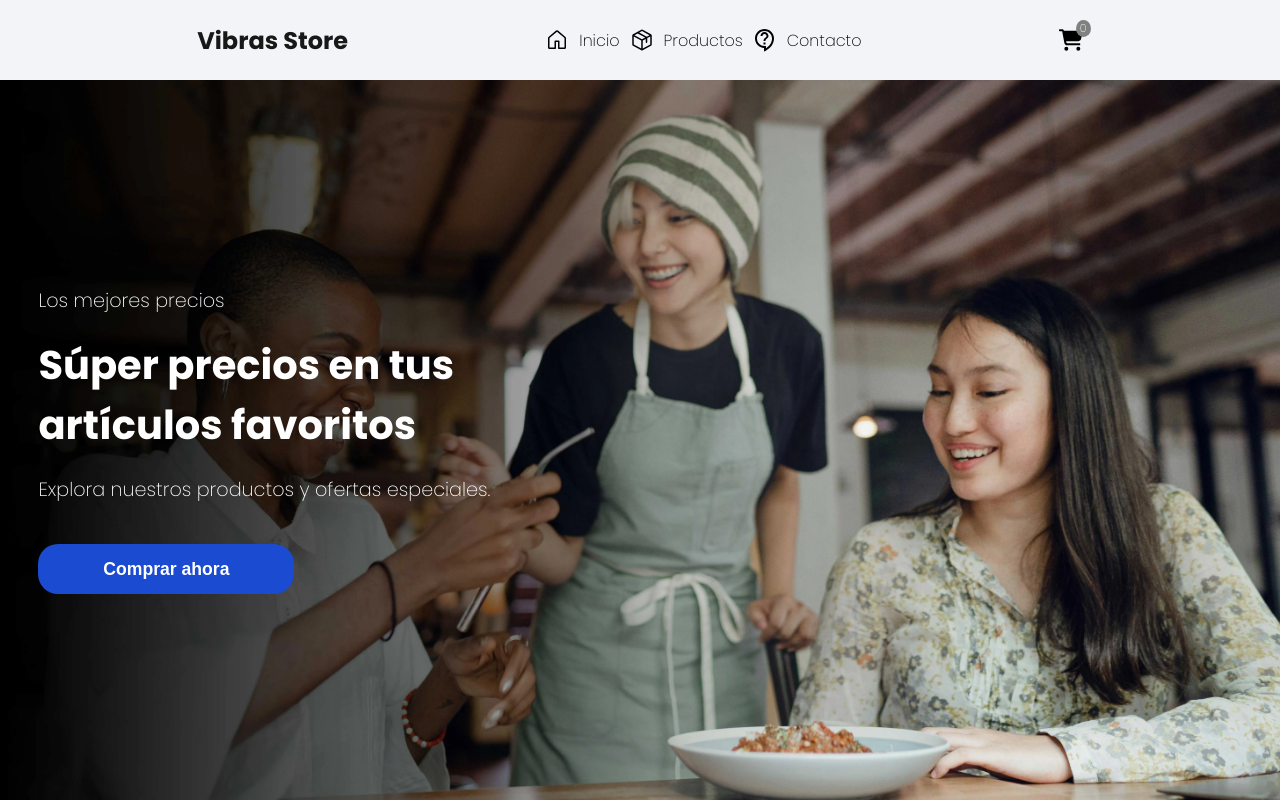
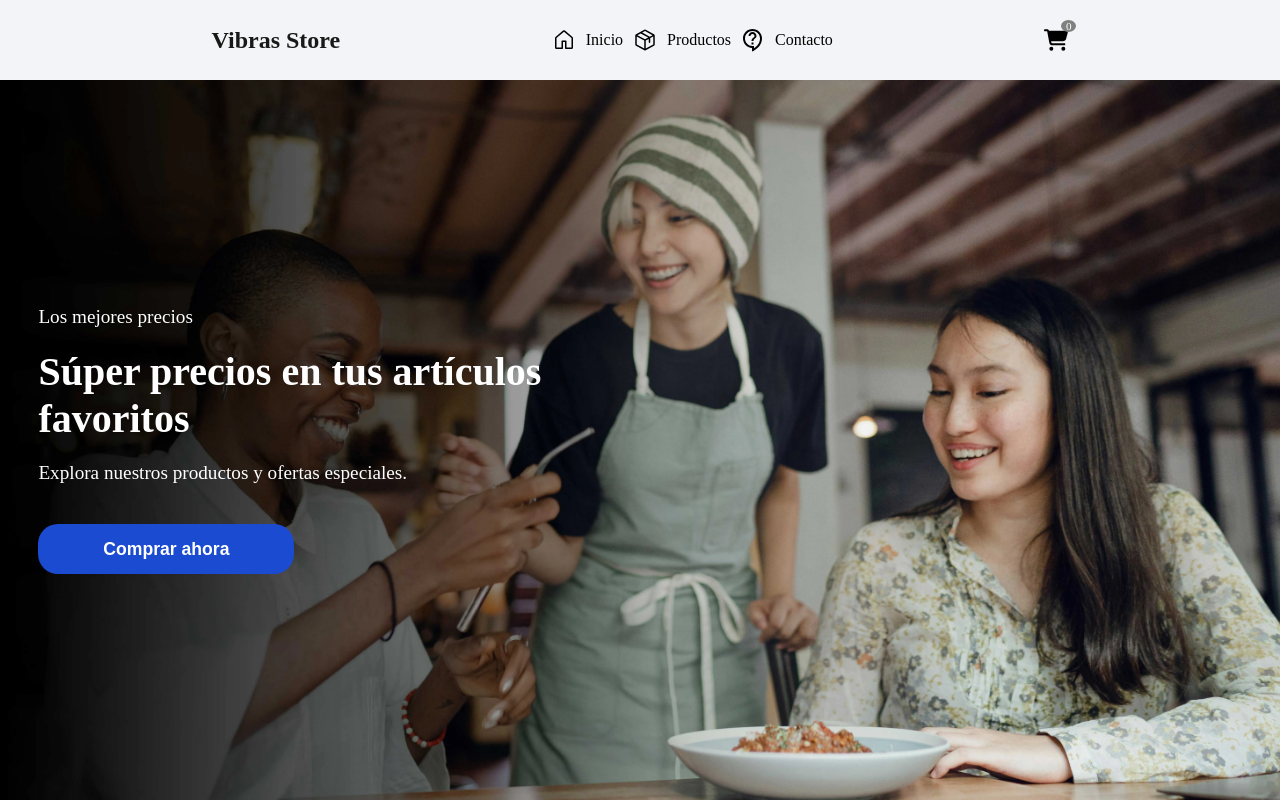
Before and after one commit to YonierGM/vibras-store-frontend, a React (Vite) app: page / in a window 1280 px wide. Built offline with nearby package versions, Linux system fonts and the light colour scheme.

Commit message:
out google font performance

```diff
--- a/index.html
+++ b/index.html
@@ -8,14 +8,8 @@
       name="description"
       content="Descubrí lo mejor en estilo y vibras positivas con Vibras Store. Productos únicos para vos, envío a todo el país y atención personalizada."
     />
-
-    <!-- Preconnect para Google Fonts -->
-    <link rel="preconnect" href="https://fonts.googleapis.com" />
-    <link rel="preconnect" href="https://fonts.gstatic.com" crossorigin="anonymous" />
-
-    <!-- Importación de Google Fonts -->
-    <link href="https://fonts.googleapis.com/css2?family=Poppins:wght@200;400;600;700&display=swap" rel="stylesheet" /><title>Vibras Store | Tienda online</title>
-      <body>
+    <title>Vibras Store | Tienda online</title>
+  <body>
     <div id="root"></div>
     <script type="module" src="/src/main.jsx"></script>
   </body>
--- a/src/index.css
+++ b/src/index.css
@@ -1,4 +1,4 @@
-:root {
+/* :root {
   font-family: "Poppins", Arial, sans-serif;
   font-weight: 200;
   font-style: normal;
@@ -7,7 +7,7 @@
   text-rendering: optimizeLegibility;
   -webkit-font-smoothing: antialiased;
   -moz-osx-font-smoothing: grayscale;
-}
+} */
 
 hr {
   border: none;
```
